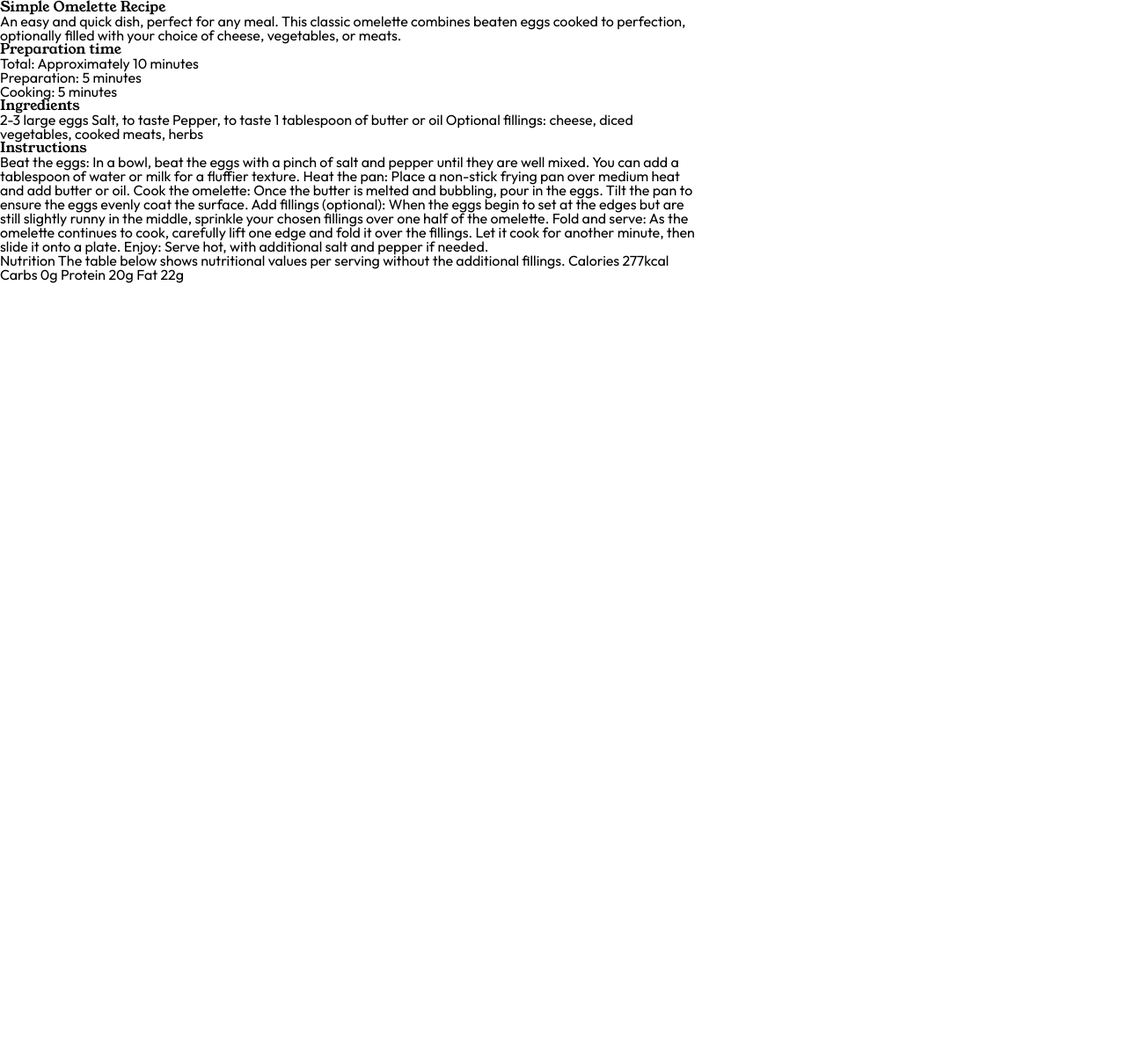
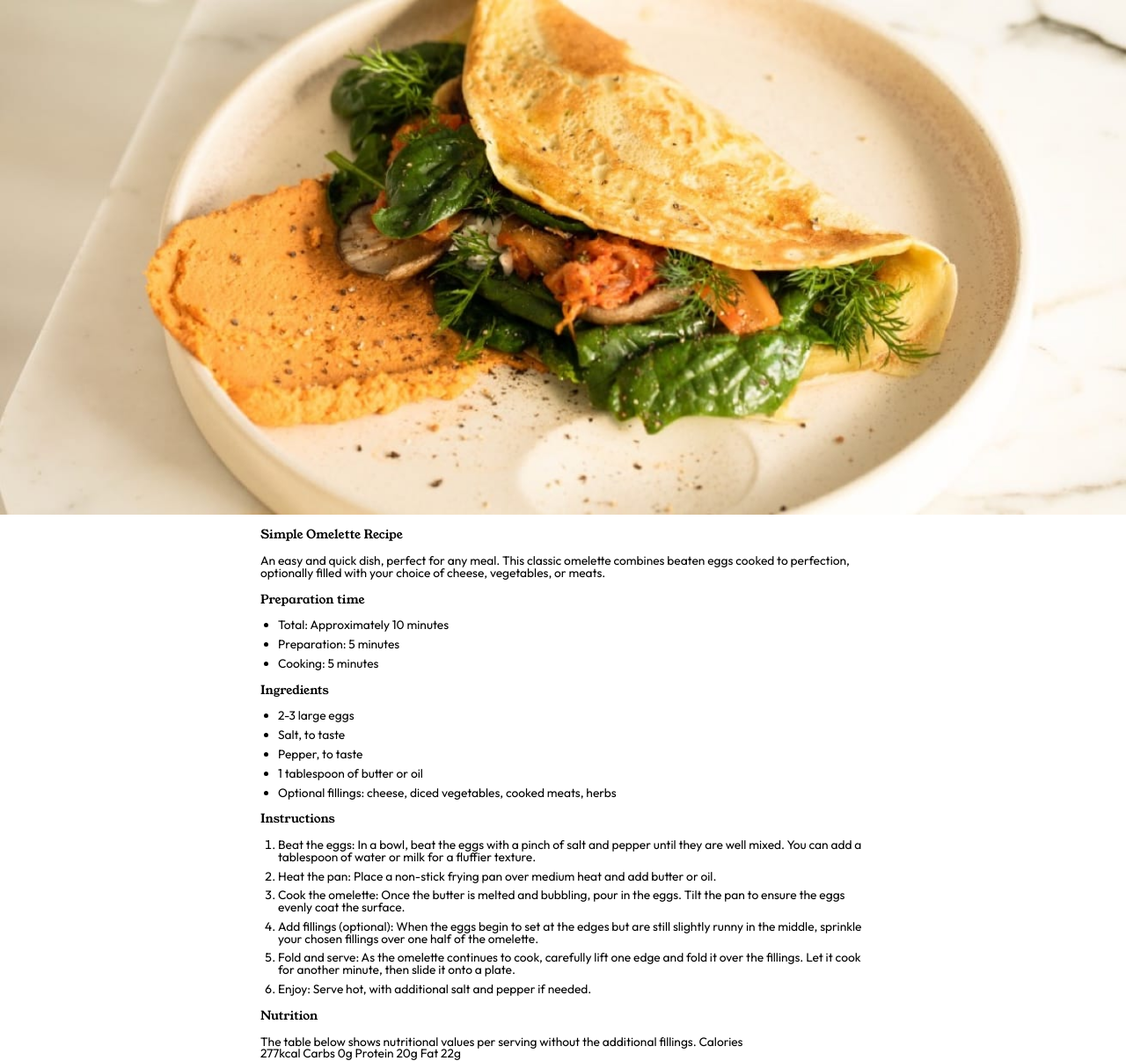
Before and after one commit to DomilsonFirmino/recipe-page-main, a plain HTML site: page index.html in a window 1280 px wide. Shown: the whole page at 88% size. Before the commit the page ends 800 px from the top, so only its background shows below. Drawn offline with Linux system fonts and the light colour scheme.

Commit message:
update: Html

```diff
--- a/index.html
+++ b/index.html
@@ -9,18 +9,24 @@
   <title>Frontend Mentor | Recipe page</title>
 
 </head>
-<body class="container">
+<body class="flow-base">
 
+
+  <img src="./assets/images/image-omelette.jpeg" alt="">
+
+  <div class="container flow-base">
+    <div class="flow-base">
       <h1>Simple Omelette Recipe</h1>
-
       <p>
         An easy and quick dish, perfect for any meal. This classic omelette combines beaten eggs cooked
         to perfection, optionally filled with your choice of cheese, vegetables, or meats.
       </p>
+    </div>
+    <div class="flow-base">
 
-  <div>
       <h2>Preparation time</h2>
-    <ul>
+
+      <ul class="flow-sm disc listmargin">
         <li>Total: Approximately 10 minutes
         </li>
         <li>Preparation: 5 minutes
@@ -29,34 +35,46 @@
       </ul>
 
     </div>
+    <div class="flow-base">
 
-  <div>
       <h2>Ingredients</h2>
-    2-3 large eggs
-    Salt, to taste
-    Pepper, to taste
-    1 tablespoon of butter or oil
-    Optional fillings: cheese, diced vegetables, cooked meats, herbs
+
+      <ul class="flow-sm disc listmargin">
+        <li>2-3 large eggs</li>
+        <li>Salt, to taste</li>
+        <li>Pepper, to taste</li>
+        <li>1 tablespoon of butter or oil</li>
+        <li>Optional fillings: cheese, diced vegetables, cooked meats, herbs</li>
+      </ul>
+
     </div>
+    <div class="flow-base">
+      <h2>Instructions</h2>
+      <ol class="flow-sm number listmargin">
+        <li>Beat the eggs: In a bowl, beat the eggs with a pinch of salt and pepper until they are well mixed.
+      You can add a tablespoon of water or milk for a fluffier texture.
+     </li>
+        <li> Heat the pan: Place a non-stick frying pan over medium heat and add butter or oil.
+     </li>
+        <li> Cook the omelette: Once the butter is melted and bubbling, pour in the eggs. Tilt the pan to ensure
+      the eggs evenly coat the surface.</li>
+        <li>Add fillings (optional): When the eggs begin to set at the edges but are still slightly runny in the
+      middle, sprinkle your chosen fillings over one half of the omelette.
+      </li>
+      <li>Fold and serve: As the omelette continues to cook, carefully lift one edge and fold it over the
+      fillings. Let it cook for another minute, then slide it onto a plate.
+      </li>
+      <li> Enjoy: Serve hot, with additional salt and pepper if needed.
+    </li>
+      </ol>
 
-  <div>
-    <h2>Instructions</h2>
-    Beat the eggs: In a bowl, beat the eggs with a pinch of salt and pepper until they are well mixed.
-    You can add a tablespoon of water or milk for a fluffier texture.
-    Heat the pan: Place a non-stick frying pan over medium heat and add butter or oil.
-    Cook the omelette: Once the butter is melted and bubbling, pour in the eggs. Tilt the pan to ensure
-    the eggs evenly coat the surface.
-    Add fillings (optional): When the eggs begin to set at the edges but are still slightly runny in the
-    middle, sprinkle your chosen fillings over one half of the omelette.
-    Fold and serve: As the omelette continues to cook, carefully lift one edge and fold it over the
-    fillings. Let it cook for another minute, then slide it onto a plate.
-    Enjoy: Serve hot, with additional salt and pepper if needed.
      </div>
-
-  <div>
-    Nutrition
+    <div class="flow-base">
+      <h2>Nutrition</h2>
+      <p>
         The table below shows nutritional values per serving without the additional fillings.
         Calories
+      </p>
       277kcal
       Carbs
       0g
@@ -65,6 +83,7 @@
       Fat
       22g
     </div>
+  </div>
 
 </body>
 </html>
--- a/style.css
+++ b/style.css
@@ -15,7 +15,7 @@
     --clr-N-wengeBrown: hsl(30, 10%, 34%);
     --clr-N-darkCharcoal: hsl(24, 5%, 18%);
 
-    /*font-size: ;s*/
+    /*font-size:*/
     --fs-sm: clamp(0.8rem, 0.2vw + 0.7rem, 0.9rem);
     --fs-base: clamp(0.9rem, 0.3vw + 0.9rem, 1.2rem);
     --fs-md: clamp(1.2rem, 0.6vw + 1rem, 1.6rem);
@@ -24,6 +24,7 @@
     --fs-xxl: clamp(2.3rem, 2.1vw + 1.8rem, 3.7rem);
     --fs-xxxl: clamp(2.9rem, 3.1vw + 2.1rem, 4.9rem);
     /*fs*/
+
     --ff-S: "Young Serif", serif;
     --ff-P: "Outfit", sans-serif;
 
@@ -50,14 +51,17 @@
         margin: 0;
         padding: 0;
         border: 0;
-        fs: 100%;
+        font-size: 100%;
         font: inherit;
         vertical-align: baseline;
     }
     /* HTML5 display-role reset for older browsers */
     article, aside, details, figcaption, figure,
-    footer, header, hgroup, menu, nav, section {
+    footer, header, hgroup, menu, nav, section,img {
         display: block;
+    }
+    img{
+        width: 100%;
     }
     body {
         line-height: 1;
@@ -79,18 +83,30 @@
     }
 
 /*CSS RESET*/
-
 body{
     font-family: var(--ff-P);
     font-weight: var(--fw-400);
-    fs: var(--fs-400);
-    line-height: 1rem;
+    font-size: var(--fs-sm);
 }
 h1,h2,h3{
     font-family: var(--ff-S);
 }
 
+/*customProp*/
 .container{
-    margin-block: auto;
+    margin-inline: auto;
     width: min(100% - 2rem, 50em);
 }
+.flow-sm > * + *{
+    margin-top: .5rem;
+}
+.flow-base > * + *{
+    margin-top: 1rem;
+}
+.flow-big > * + *{
+    margin-top: 2.5rem;
+}
+
+.listmargin{ margin-left: 1.25rem;}
+.disc{list-style: disc;}
+.number{list-style: decimal;}
```
Lines whose indentation alone changed are shown as unchanged.
